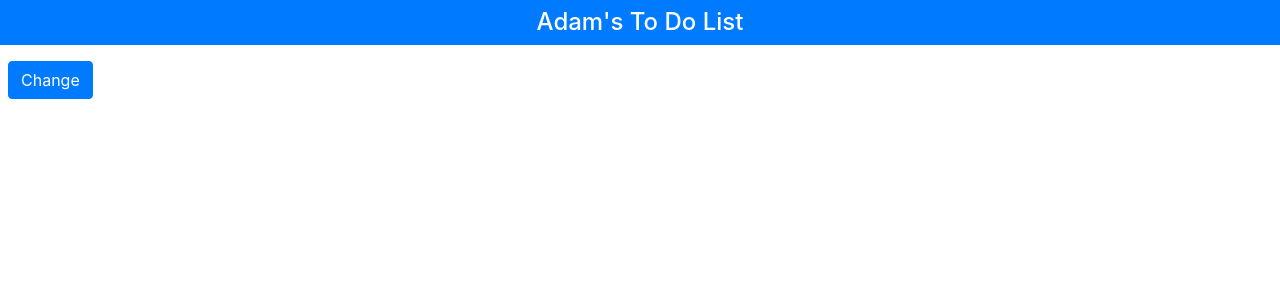
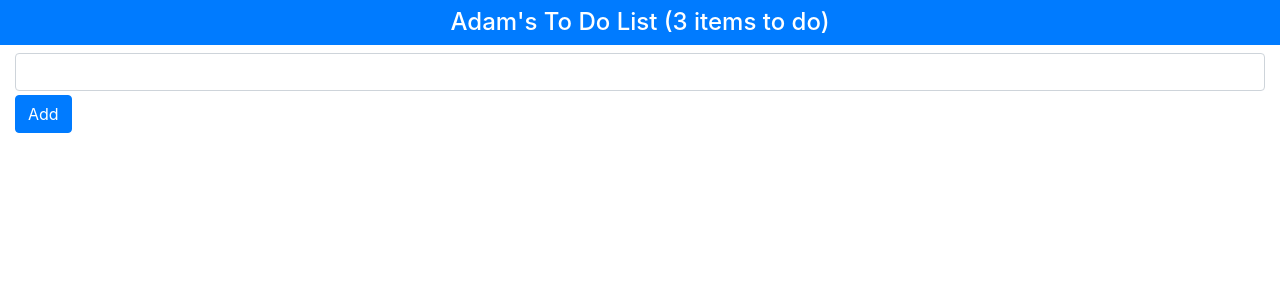
Before and after one commit to stevemeister5/toNeverDO, a React (Create React App) app: page / in a window 1280 px wide. Shown: the top 300 px of the page. Built offline with nearby package versions, Linux system fonts and the light colour scheme.

Commit message:
State TODOs

```diff
--- a/src/App.js
+++ b/src/App.js
@@ -7,26 +7,47 @@ export default class App extends Component {
   constructor(props) {
     super(props);
     this.state = {
-      userName: "Adam"
+      userName: "Adam",
+      todoItems: [{ action: "Buy Flowers", done: false },
+                  { action: "Get Shoes", done: false },
+                  { action: "Collect Tickets", done: true },
+                  { action: "Call Joe", done: false }],
+      newItemText: ""
     }
   }
 
-  changeStateData = () => {
-    this.setState({
-      userName: this.state.userName === "Adam" ? "Bob" : "Adam"
-    })
+  updateNewTextValue = (event) => {
+    this.setState({ newItemText: event.target.value });
   }
 
-  render() {
-    return (
+  createNewTodo = () => {
+    if (!this.state.todoItems
+            .find(item => item.action === this.state.newItemText)) {
+        this.setState({
+          todoItems: [...this.state.todoItems,
+              { action: this.state.newItemText, done: false }],
+          newItemText: ""
+        });
+    }
+  }
+
+
+
+  render = () =>
       <div>
         <h4 className="bg-primary text-white text-center p-2">
-          { this.state.userName }'s To Do List
+          {this.state.userName}'s To Do List
+          ({ this.state.todoItems.filter(t => !t.done).length} items to do)
         </h4>
-        <button className="btn btn-primary m-2" onClick={ this.changeStateData }>
-            Change
-        </button>
+        <div className="container-fluid">
+          <div className="my-1">
+            <input className="form-control"
+                value={ this.state.newItemText }
+                onChange={ this.updateNewTextValue } />
+            <button className="btn btn-primary mt-1"
+              onClick={ this.createNewTodo }>Add</button>
+          </div>
+        </div>
       </div>
-    )
-  }
+
 }
```
